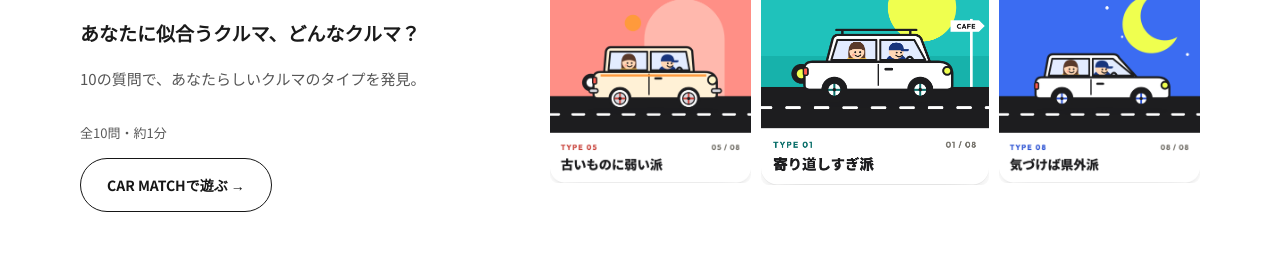
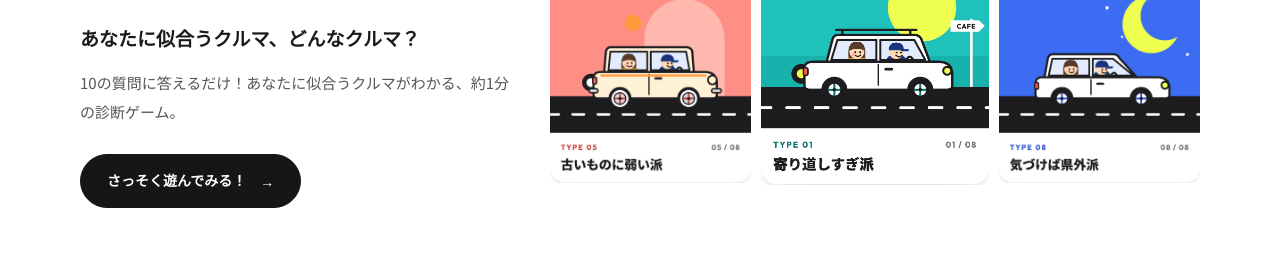
Before and after one commit to CARLPASSER/carlpasser-web, a plain HTML site: page index.html in a window 1280 px wide. Shown: the part 3499-3761 px from the top of the page. Drawn offline with Linux system fonts and the light colour scheme; no server answers; a web font is replaced by a local one.

Commit message:
Refine CAR MATCH introduction copy and CTA

```diff
--- a/carmatch.css
+++ b/carmatch.css
@@ -18,8 +18,9 @@
 .cp-match-card--01 { margin-top: 0; }
 .cp-match-card img { display: block; width: 100%; height: auto; aspect-ratio: 4 / 5; object-fit: contain; border-radius: 8px; }
 .cp-match-action { align-self: start; padding-top: 28px; }
-.cp-match-duration { margin: 0 0 14px; color: #595959; font-size: 13px; }
-.cp-match .cp-match-cta { font-family: inherit; font-size: 14px; min-height: 54px; }
+.cp-match .cp-match-cta { font-family: inherit; font-size: 14px; min-height: 54px; gap: 14px; background: #161616; color: #fff; border-color: #161616; }
+.cp-match .cp-match-cta:hover { background: #353535; border-color: #353535; color: #fff; transform: none; }
+.cp-match .cp-match-arrow { color: inherit; line-height: 1; }
 .cp-match .cp-match-cta:disabled { cursor: not-allowed; opacity: .65; transform: none; background: #fff; color: #161616; }
 .cp-match-controls { display: none; }
 .cp-match :is(a, button, [tabindex]):focus-visible { outline: 2px solid #161616; outline-offset: 5px; }
--- a/index.html
+++ b/index.html
@@ -51,7 +51,7 @@
 }</script>
     <link rel="stylesheet" href="style.css?v=20260822-3">
     <link rel="stylesheet" href="line-cta.css?v=20260716-2">
-    <link rel="stylesheet" href="carmatch.css?v=20261103-1">
+    <link rel="stylesheet" href="carmatch.css?v=20261103-2">
     <!-- FontAwesome for Icons -->
     <link rel="stylesheet" href="https://cdnjs.cloudflare.com/ajax/libs/font-awesome/6.5.1/css/all.min.css"
         integrity="sha512-DTOQO9RWCH3ppGqcWaEA1BIZOC6xxalwEsw9c2QQeAIftl+Vegovlnee1c9QX4TctnWMn13TZye+giMm8e2LwA=="
@@ -191,7 +191,7 @@
                 <p class="cp-kicker">10 PEOPLE 10 CARS / PLAY</p>
                 <h2 id="cp-match-title">CAR MATCH</h2>
                 <p class="cp-match-catch">あなたに似合うクルマ、どんなクルマ？</p>
-                <p class="cp-match-description">10の質問で、あなたらしいクルマのタイプを発見。</p>
+                <p class="cp-match-description">10の質問に答えるだけ！あなたに似合うクルマがわかる、約1分の診断ゲーム。</p>
             </div>
             <div class="cp-match-gallery">
                 <ul id="cp-match-cards" class="cp-match-cards" tabindex="0" aria-label="CAR MATCHの3タイプ。左右矢印キーでカードを切り替え">
@@ -215,8 +215,7 @@
                 </div>
             </div>
             <div class="cp-match-action">
-                <p class="cp-match-duration">全10問・約1分</p>
-                <a class="cp-outline-btn cp-match-cta" href="/carmatch/">CAR MATCHで遊ぶ →</a>
+                <a class="cp-outline-btn cp-match-cta" href="/carmatch/">さっそく遊んでみる！ <span class="cp-match-arrow" aria-hidden="true">→</span></a>
             </div>
         </div>
     </section>
```
